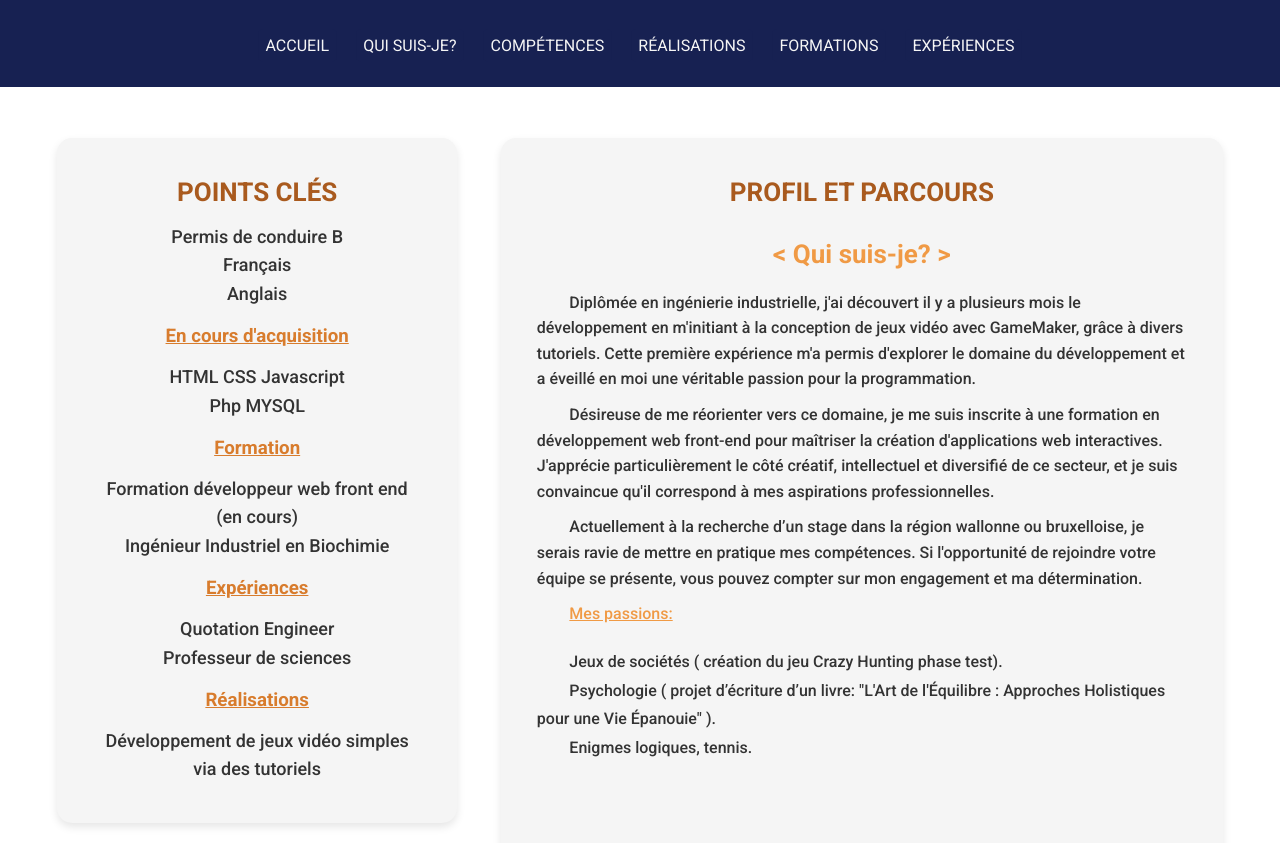
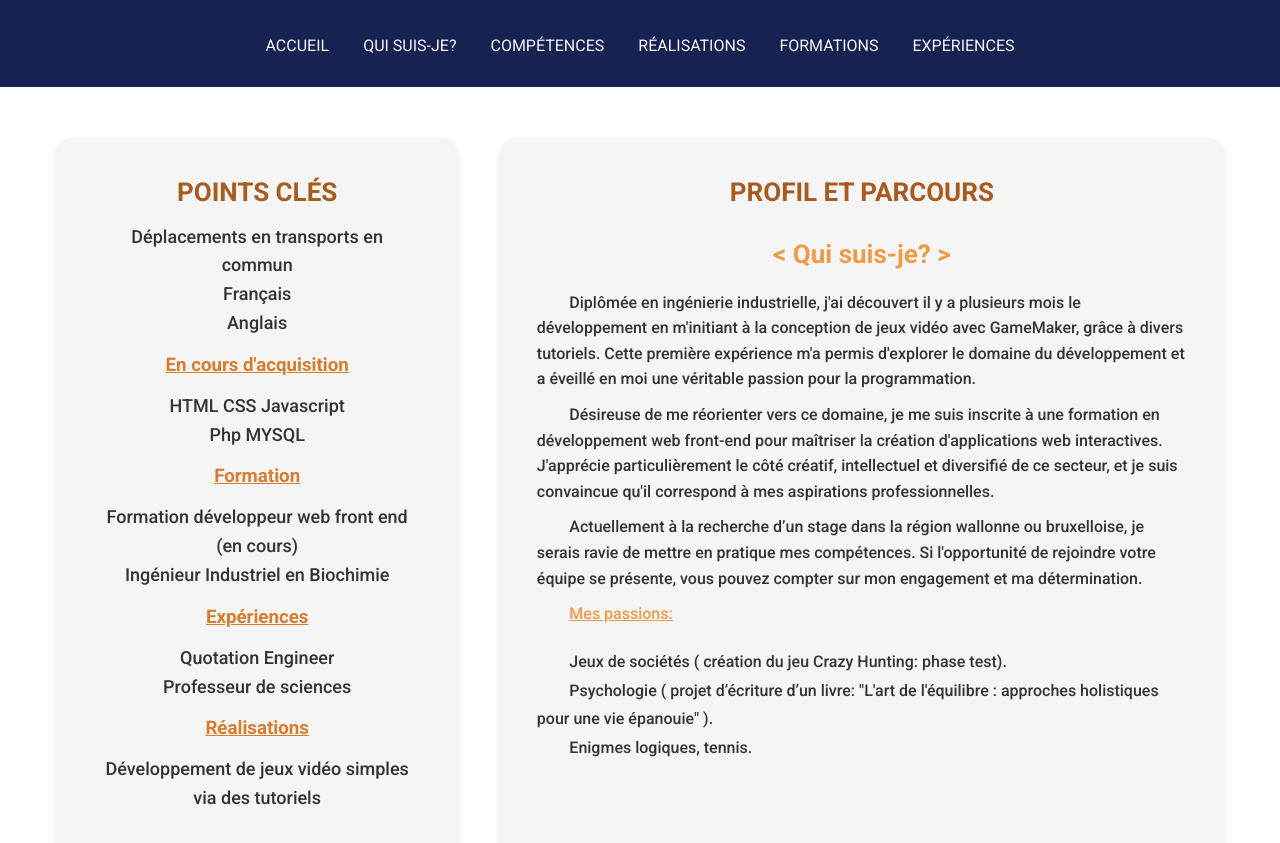
Before and after one commit to steph33a/StephanieMarquant-DeveloppeurFrontEnd-CV, a plain HTML site: page index.html in a window 1280 px wide. Shown: the part 163-1006 px from the top of the page. Drawn offline with Linux system fonts and the light colour scheme.

Commit message:
mise à jour

```diff
--- a/index.html
+++ b/index.html
@@ -201,7 +201,7 @@
         <div class="card" id="idCard1">
           <h2 class="nuance5 center">Points Clés</h2>
           <ul class="flexDirectionColonne textAlignCenter justifyContentCenter alignItemCenter">
-            <li>Permis de conduire B
+            <li>Déplacements en transports en commun
             </li>
             <li>Français</li>
             <li>Anglais</li>
@@ -274,9 +274,9 @@
             <p><span class="textorange nuance3 center passion underline">Mes passions: </span>
               </p>
             <ul>
-              <li>Jeux de sociétés ( création du jeu Crazy Hunting phase test).</li>
-              <li>Psychologie ( projet d’écriture d’un livre: "L'Art de l'Équilibre :
-                Approches Holistiques pour une Vie Épanouie" ).</li>
+              <li>Jeux de sociétés ( création du jeu Crazy Hunting: phase test).</li>
+              <li>Psychologie ( projet d’écriture d’un livre: "L'art de l'équilibre :
+                approches holistiques pour une vie épanouie" ).</li>
               <li>Enigmes logiques, tennis.</li>
             </ul>
 
```
